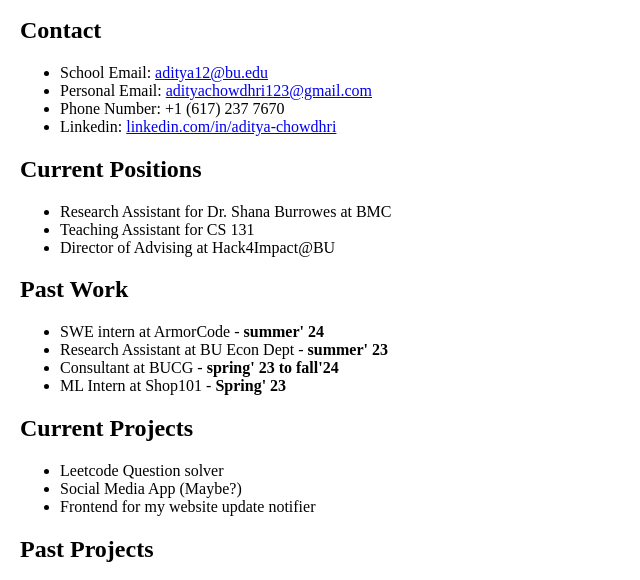
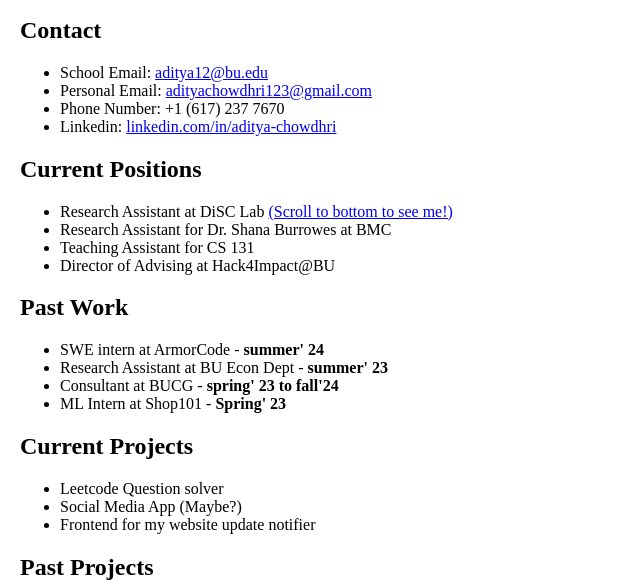
Before and after one commit to adityachowdhri/simple-personal-website, a plain HTML site: page index.html in a window 1280 px wide. Shown: the part 173-753 px from the top of the page, without its empty margins (0-640 px from the left). Drawn offline with Linux system fonts and the light colour scheme.

Commit message:
Added Disc position

```diff
--- a/index.html
+++ b/index.html
@@ -46,6 +46,7 @@
         <section id="experience">
             <h2>Current Positions</h2>
             <ul>
+                <li>Research Assistant at DiSC Lab <a href="https://disc.bu.edu/team">(Scroll to bottom to see me!)</a></li>
                 <li>Research Assistant for Dr. Shana Burrowes at BMC</li>
                 <li>Teaching Assistant for CS 131</li>
                 <li>Director of Advising at Hack4Impact@BU</li>
```
